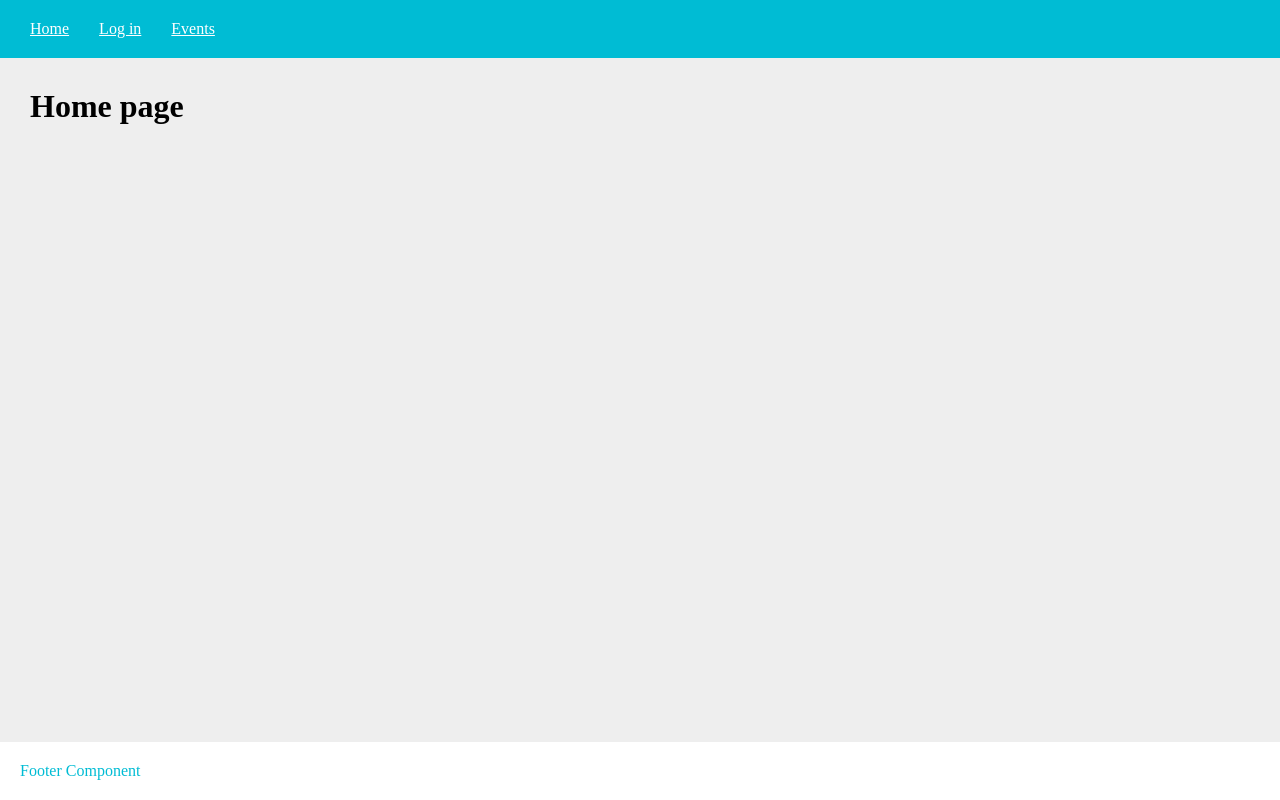
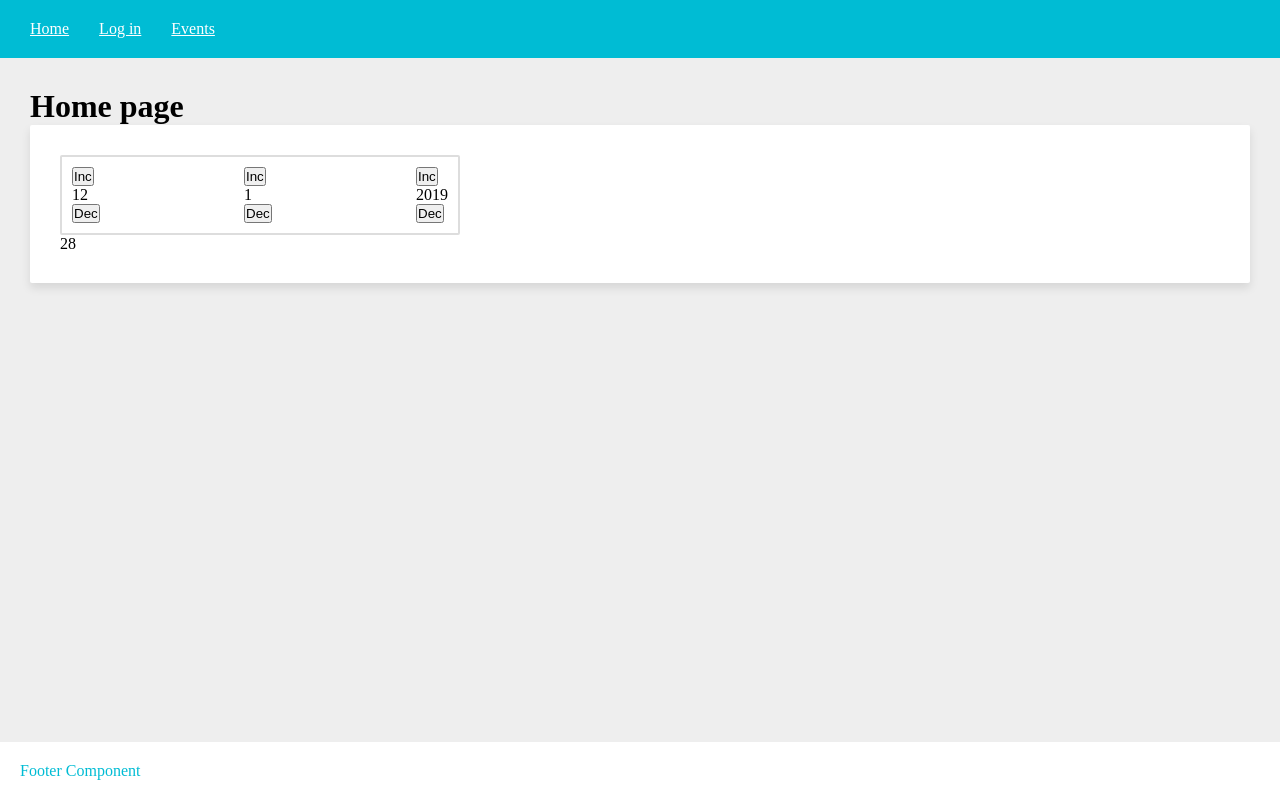
Before and after one commit to chrishalley/cibolo-react-client, a React (Create React App) app: page / in a window 1280 px wide. Built offline with nearby package versions, Linux system fonts and the light colour scheme.

Commit message:
Began work on datepicker component, added callback function to Fieldset to make input controlled by top-level state

```diff
--- a/src/components/BasicForm/BasicForm.js
+++ b/src/components/BasicForm/BasicForm.js
@@ -18,10 +18,10 @@ class BasicForm extends Component {
     const { login, formConfig } = this
     return (
       <Form onSubmit={login} state={formConfig}>
-        {(updateState, formSubmit) => (
+        {(updateState, formSubmit, getValue) => (
           <Fragment>
-            <Form.Fieldset label="Email" placeholder="eg. me@gmail.com" type="text" stateProp="email" onChangeHandler={updateState}/>
-            <Form.Fieldset label="Password" placeholder="eg. password123" type="text" stateProp="password" onChangeHandler={updateState}/>
+            <Form.Fieldset getValue={getValue} label="Email" placeholder="eg. me@gmail.com" type="text" stateProp="email" onChangeHandler={updateState}/>
+            <Form.Fieldset getValue={getValue} label="Password" placeholder="eg. password123" type="text" stateProp="password" onChangeHandler={updateState}/>
             <Button clickHandler={formSubmit}>Log in</Button>
           </Fragment>
         )}
--- a/src/components/BookingForm/BookingForm.js
+++ b/src/components/BookingForm/BookingForm.js
@@ -20,16 +20,16 @@ class BookingForm extends Component {
     const { bookingSubmit, formConfig } = this
     return (
       <Form onSubmit={bookingSubmit} state={formConfig}>
-        {(updateState, formSubmit) => (
+        {(updateState, formSubmit, getValue) => (
           <Fragment>
             <Form.Section>
               <Form.Fieldgroup>
-                <Form.Fieldset label="First name" placeholder="eg. John" type="text" stateProp="firstName" onChangeHandler={updateState}/>
-                <Form.Fieldset label="Last name" placeholder="eg. Smith" type="text" stateProp="lastName" onChangeHandler={updateState}/>
+                <Form.Fieldset getValue={getValue} label="First name" placeholder="eg. John" type="text" stateProp="firstName" onChangeHandler={updateState}/>
+                <Form.Fieldset getValue={getValue} label="Last name" placeholder="eg. Smith" type="text" stateProp="lastName" onChangeHandler={updateState}/>
               </Form.Fieldgroup>
               <Form.Fieldgroup>
-                <Form.Fieldset label="Email address" placeholder="eg. johnsmith@example.com" type="text" stateProp="emailAddress" onChangeHandler={updateState} />
-                <Form.Fieldset label="Phone number" placeholder="eg. 07123456789" type="text" stateProp="phoneNumber" onChangeHandler={updateState} />
+                <Form.Fieldset getValue={getValue} label="Email address" placeholder="eg. johnsmith@example.com" type="text" stateProp="emailAddress" onChangeHandler={updateState} />
+                <Form.Fieldset getValue={getValue} label="Phone number" placeholder="eg. 07123456789" type="text" stateProp="phoneNumber" onChangeHandler={updateState} />
               </Form.Fieldgroup>
             </Form.Section>
             {/* <Form.Section>
--- /dev/null
+++ b/src/components/common/Datepicker/Datepicker.js
@@ -0,0 +1,79 @@
+import React, { Component, Fragment } from 'react'
+
+import styles from './Datepicker.module.css'
+
+const monthDays = [31, 28, 31, 30, 31, 30, 31, 31, 30, 31, 30, 31 ];
+
+class Datepicker extends Component {
+
+  state = { date: 0, month: 0, year: 0 }
+
+  monthDays() {
+    if (this.state.year % 4 === 0 && this.state.month === 1) {
+      return 29
+    }
+    return monthDays[this.state.month]
+  }
+
+  componentDidMount() {
+    const dateTime = new Date()
+    const date = dateTime.getDate()
+    const month = dateTime.getMonth()
+    const year = dateTime.getFullYear()
+    this.setState({ date, month, year })
+  }
+
+  increaseDate = () => {
+    this.setState({ date: this.state.date + 1 })
+  }
+
+  decreaseDate = () => {
+    this.setState({ date: this.state.date - 1 })
+  }
+
+  increaseMonth = () => {
+    this.setState({ month: this.state.month + 1 })
+  }
+
+  decreaseMonth = () => {
+    this.setState({ month: this.state.month - 1 })
+  }
+
+  increaseYear = () => {
+    this.setState({ year: this.state.year + 1 })
+  }
+
+  decreaseYear = () => {
+    this.setState({ year: this.state.year - 1 })
+  }
+
+  render() {
+    const {increaseDate, decreaseDate, increaseMonth, decreaseMonth, increaseYear, decreaseYear} = this
+    return (
+      <Fragment>
+        <div className={styles.datepicker}>
+          <div>
+            <button onClick={increaseDate}>Inc</button>
+            <div>{this.state.date}</div>
+            <button onClick={decreaseDate}>Dec</button>
+          </div>
+          <div>
+            <button onClick={increaseMonth}>Inc</button>
+            <div>{this.state.month}</div>
+            <button onClick={decreaseMonth}>Dec</button>
+          </div>
+          <div>
+            <button onClick={increaseYear}>Inc</button>
+            <div>{this.state.year}</div>
+            <button onClick={decreaseYear}>Dec</button>
+          </div>
+        </div>
+        <p>{this.state.dateTime}</p>
+        <p>{this.monthDays()}</p>
+      </Fragment>
+
+    )
+  }
+}
+
+export { Datepicker };
--- /dev/null
+++ b/src/components/common/Datepicker/Datepicker.module.css
@@ -0,0 +1,8 @@
+.datepicker {
+  border: 2px solid var(--color-grey-light-2);
+  border-radius: 2px;
+  max-width: 40rem;
+  padding: 1rem;
+  display: flex;
+  justify-content: space-between;
+}
--- a/src/components/common/Form/Form.js
+++ b/src/components/common/Form/Form.js
@@ -16,15 +16,19 @@ class Form extends Component {
     this.props.onSubmit(this.state)
   }
 
+  getValue = (fieldName) => {
+    return this.state[fieldName]
+  }
+
   static Section = Section
   static Fieldgroup = Fieldgroup
   static Fieldset = Fieldset
 
   render() {
-    const { updateState, formSubmit } = this
+    const { updateState, formSubmit, getValue } = this
 
     return (
-      this.props.children(updateState, formSubmit)
+      this.props.children(updateState, formSubmit, getValue)
     )
   }
 }
--- a/src/components/common/Form/components/Fieldset.js
+++ b/src/components/common/Form/components/Fieldset.js
@@ -19,14 +19,15 @@ class Fieldset extends Component {
     }
   }
 
+
   render() {
 
-    const { label, type, stateProp, placeholder, onChangeHandler } = this.props
+    const { getValue, label, type, stateProp, placeholder, onChangeHandler } = this.props
 
     return (
       <fieldset className={styles['fieldset']}>
         <label htmlFor="">{label}</label>
-        <input onChange={(e) => onChangeHandler(stateProp, e.target.value)} type={type} placeholder={placeholder} />
+        <input value={getValue(stateProp)} onChange={(e) => onChangeHandler(stateProp, e.target.value)} type={type} placeholder={placeholder} />
         {this.renderToast()}
       </fieldset>
     )
--- a/src/components/common/index.js
+++ b/src/components/common/index.js
@@ -6,3 +6,4 @@ export * from './HeaderLink/HeaderLink';
 export * from './Screen/Screen';
 export * from './Modal/Modal';
 export * from './Form/Form';
+export * from './Datepicker/Datepicker';
--- a/src/screens/Home/Home.js
+++ b/src/screens/Home/Home.js
@@ -1,6 +1,6 @@
 import React from 'react'
 
-import { Screen } from '../../components/common/'
+import { Screen, Datepicker, Card } from '../../components/common/'
 
 import styles from './Home.module.css'
 
@@ -8,6 +8,9 @@ const Home = () => {
   return (
     <Screen>
       <h1>Home page</h1>
+      <Card>
+        <Datepicker></Datepicker>
+      </Card>
     </Screen>
   )
 }
```
